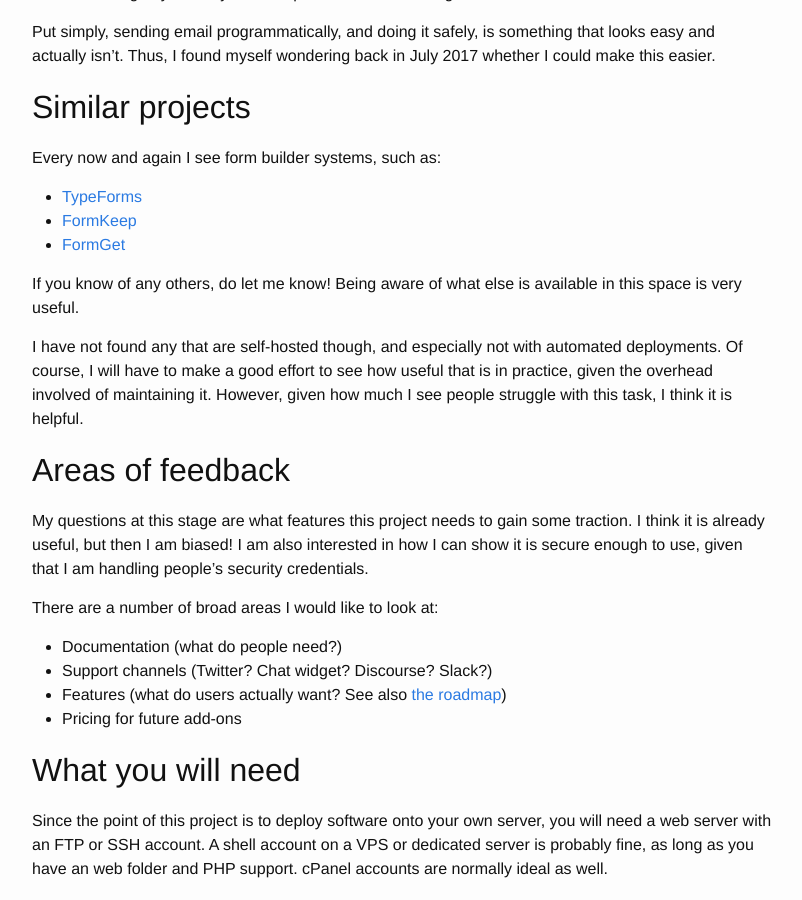
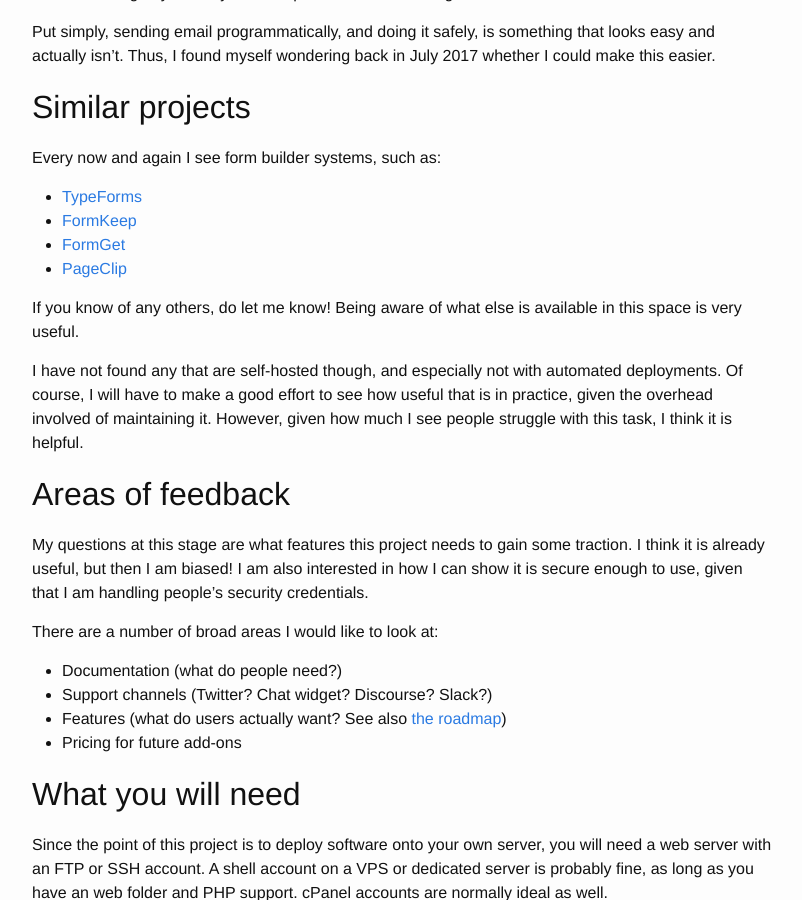
Before and after one commit to missive-app/docs, a Jekyll site: the page built from _posts/2018-02-11-alpha-testing-and-feedback.markdown, in a window 1280 px wide and 900 px high, scrolled down 609 px. Shown: the whole window, without its empty margins (238-1040 px from the left). Built offline with Jekyll 4.4.1, drawn with Linux system fonts in a browser that asks for light colours.

Commit message:
Add new hosted forms solution

```diff
--- a/_posts/2018-02-11-alpha-testing-and-feedback.markdown
+++ b/_posts/2018-02-11-alpha-testing-and-feedback.markdown
@@ -40,6 +40,7 @@ Every now and again I see form builder systems, such as:
 * [TypeForms](https://www.typeform.com/)
 * [FormKeep](https://formkeep.com/)
 * [FormGet](https://www.formget.com/)
+* [PageClip](https://pageclip.co/)
 
 If you know of any others, do let me know! Being aware of what else is available in this
 space is very useful.
```
